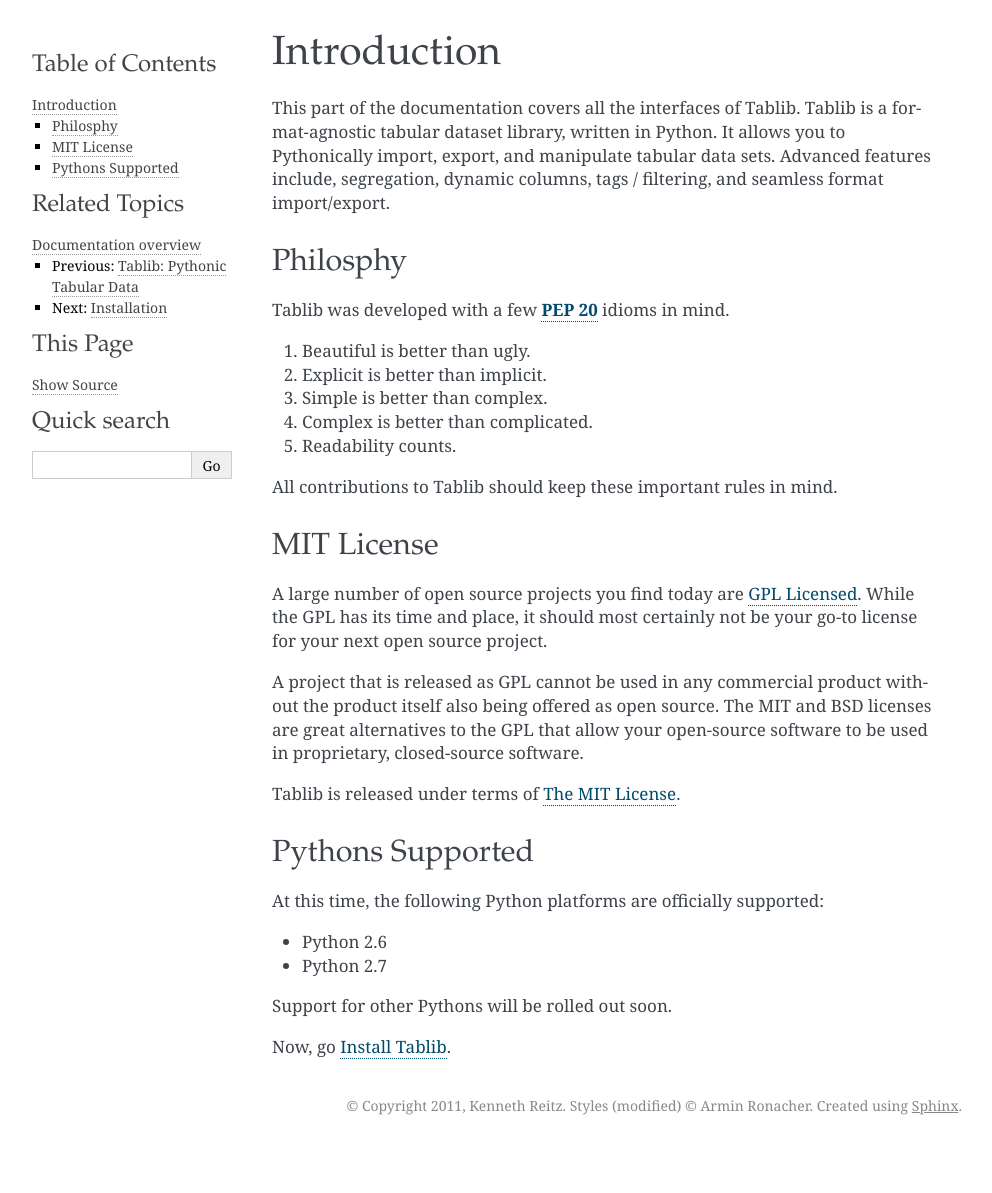
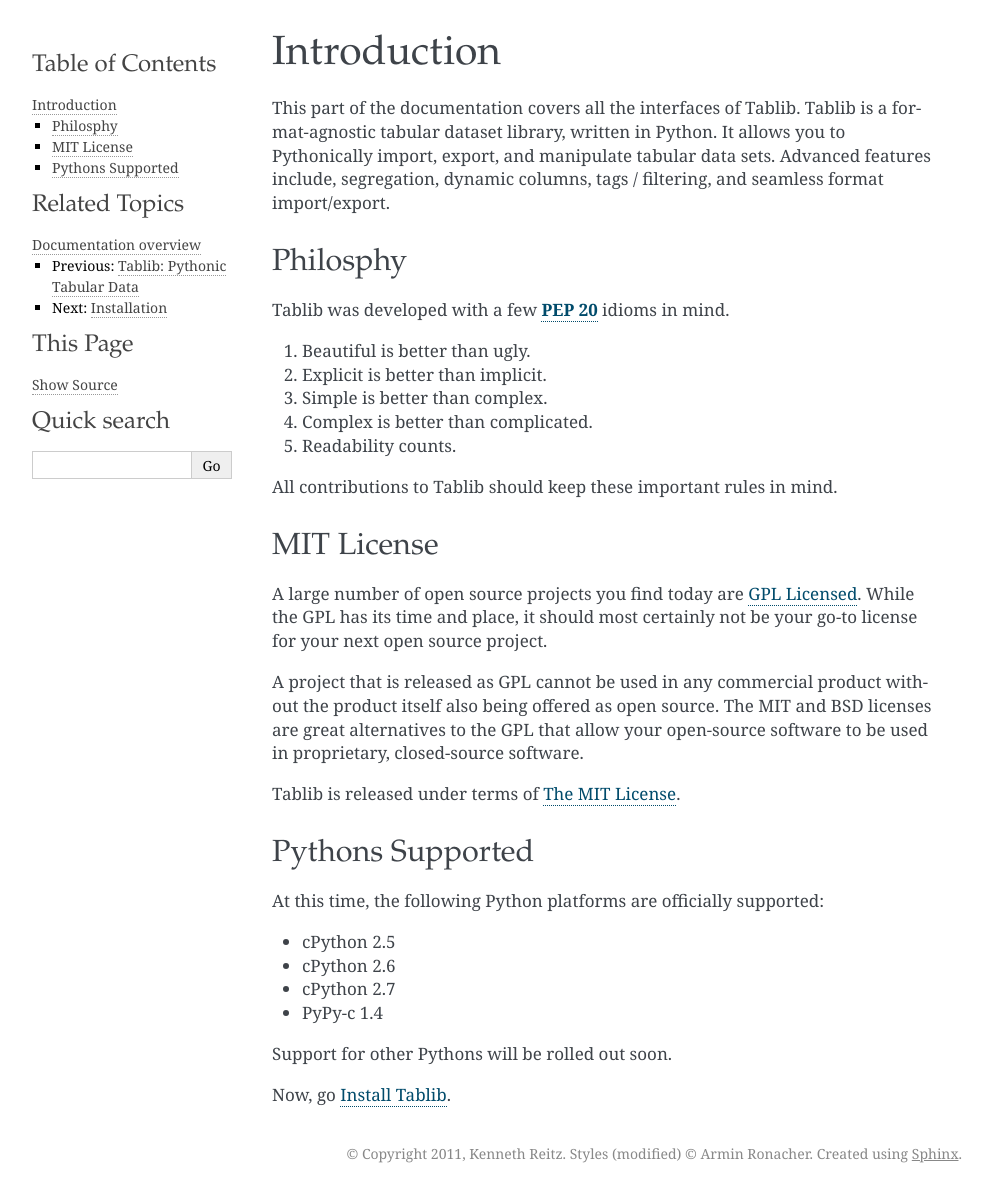
Before and after one commit to jazzband/tablib, a Sphinx documentation site: the page built from docs/intro.rst, in a window 1280 px wide. Shown: the whole page, without its empty margins (148-1140 px from the left). Built offline with Sphinx 7.4.7, drawn with Linux system fonts in a browser that asks for light colours; pages that are not in the unit, such as notebooks, are missing from menus; the version number is read from the project's files by our own code; before the commit the page ends 1145 px from its top, so only the background shows below that.

Commit message:
Updated pythons list.

```diff
--- a/docs/intro.rst
+++ b/docs/intro.rst
@@ -44,8 +44,10 @@
 
 At this time, the following Python platforms are officially supported:
 
-* Python 2.6
-* Python 2.7
+* cPython 2.5
+* cPython 2.6
+* cPython 2.7
+* PyPy-c 1.4
 
 Support for other Pythons will be rolled out soon.
 
```
